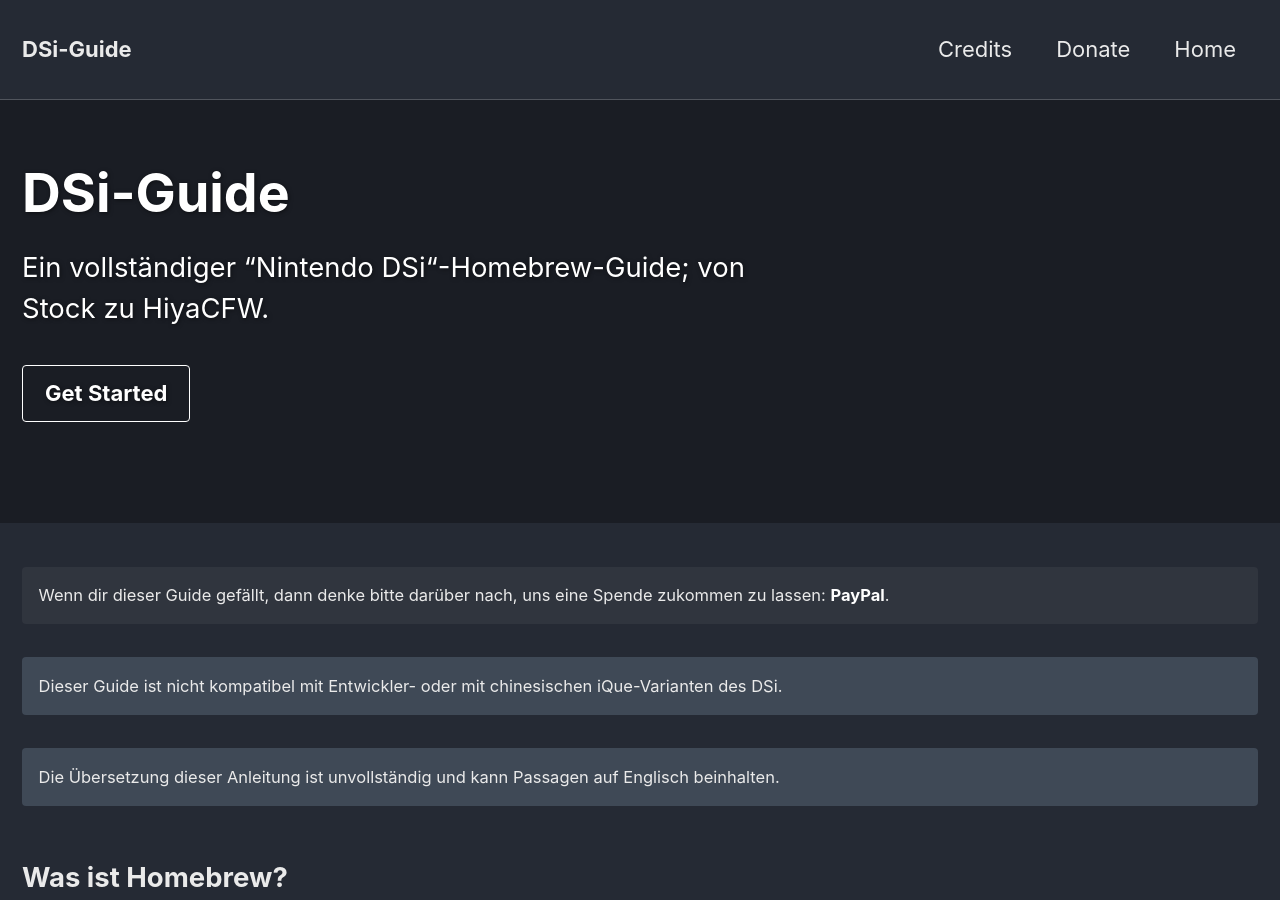
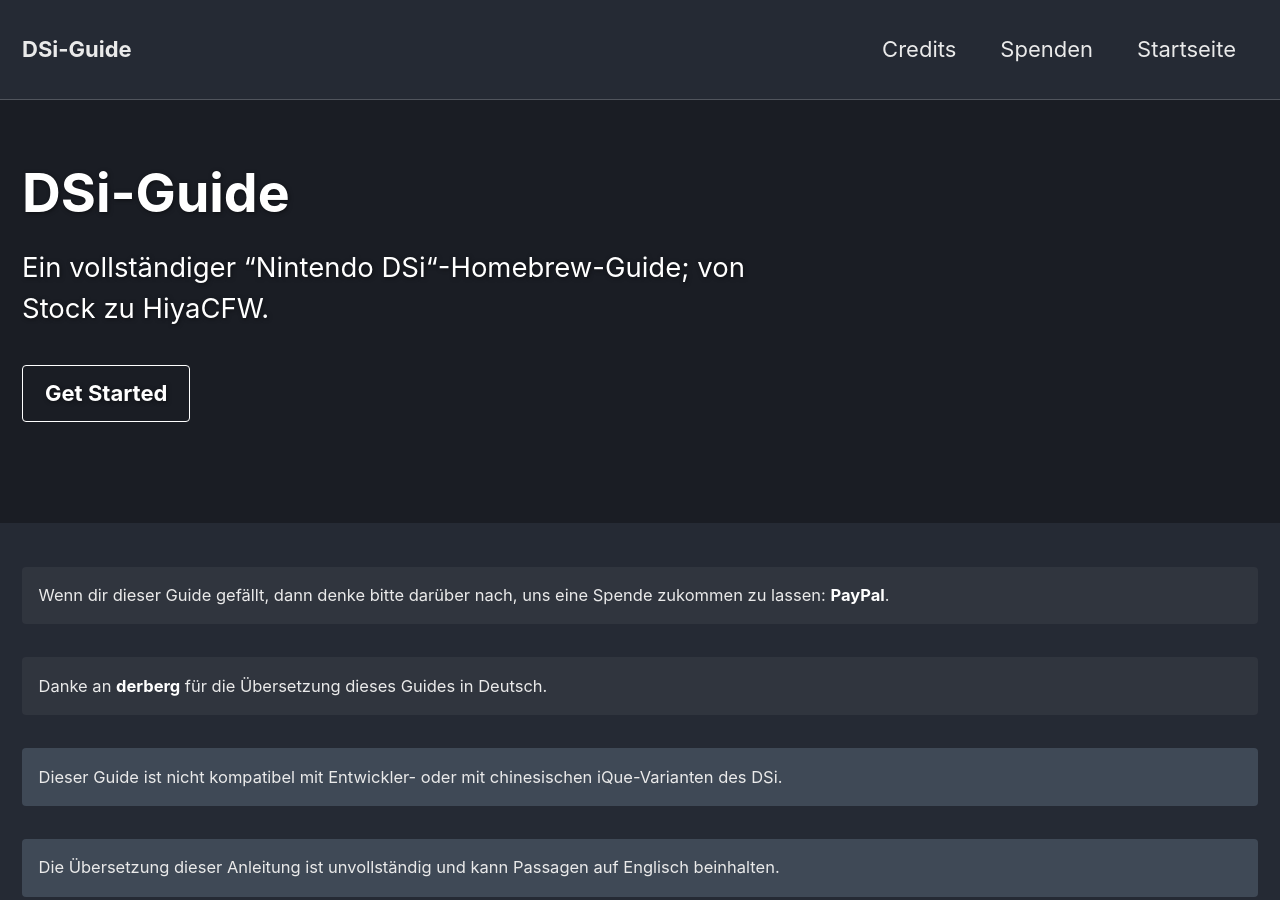
Before and after one commit to schrmh/dsi.de.cfw.guide, a Jekyll site: the page built from index.md, in a window 1280 px wide and 900 px high. Built offline with Jekyll 4.4.1, drawn with Linux system fonts in a browser that asks for light colours; nearby versions of some CDN libraries.

Commit message:
more translations

```diff
--- a/_data/navigation.yml
+++ b/_data/navigation.yml
@@ -2,9 +2,9 @@
 main:
   - title: "Credits"
     url: /credits
-  - title: "Donate"
-    url: /donate
-  - title: "Home"
+  - title: "Spenden"
+    url: /spenden
+  - title: "Startseite"
     url: https://cfw.guide/
 
 side:
--- a/_layouts/help.html
+++ b/_layouts/help.html
@@ -42,7 +42,8 @@
             </nav>
           </aside>
         {% endif %}
-		<p class="notice">Wenn dir dieser Guide gefällt, dann denke bitte darüber nach, uns eine Spende zukommen zu lassen: <a href="/donate/">PayPal</a>.</p>
+		<p class="notice">Wenn dir dieser Guide gefällt, dann denke bitte darüber nach, uns eine Spende zukommen zu lassen: <a href="/spenden/">PayPal</a>.</p>
+		<p class="notice">Danke an <a href="https://gbatemp.net/members/schrmh.366608/" target="_blank">derberg</a> für die Übersetzung dieses Guides in Deutsch.</p>
         {{ content }}
         {% if page.link %}<div><a href="{{ page.link }}" class="btn btn--primary">{{ site.data.ui-text[site.locale].ext_link_label | default: "Direct Link" }}</a></div>{% endif %}
       </section>
--- a/_layouts/single.html
+++ b/_layouts/single.html
@@ -42,7 +42,7 @@
             </nav>
           </aside>
         {% endif %}
-		<p class="notice">Wenn dir dieser Guide gefällt, dann denke bitte darüber nach, uns eine Spende zukommen zu lassen: <a href="/donate/">PayPal</a>.</p>
+		<p class="notice">Wenn dir dieser Guide gefällt, dann denke bitte darüber nach, uns eine Spende zukommen zu lassen: <a href="/spenden/">PayPal</a>.</p>
 		<p class="notice">Falls du Hilfe benötigst oder du Probleme hast, dann lese unsere <a href="/help/faq/">FAQ-Seite</a> oder frage uns auf <a href="/help/discord/">Discord</a>.</p>
 		<p class="notice">Danke an <a href="https://gbatemp.net/members/schrmh.366608/" target="_blank">derberg</a> für die Übersetzung dieses Guides in Deutsch.</p>
         {{ content }}
--- a/_layouts/splash.html
+++ b/_layouts/splash.html
@@ -16,7 +16,8 @@
     {% if page.last_modified_at %}<meta itemprop="dateModified" content="{{ page.last_modified_at | date: "%B %d, %Y" }}>{% endif %}
 
     <section class="page__content" itemprop="text">
-	  <div class="notice">Wenn dir dieser Guide gefällt, dann denke bitte darüber nach, uns eine Spende zukommen zu lassen: <a href="/donate/">PayPal</a>.</div>
+	  <div class="notice">Wenn dir dieser Guide gefällt, dann denke bitte darüber nach, uns eine Spende zukommen zu lassen: <a href="/spenden/">PayPal</a>.</div>
+		<p class="notice">Danke an <a href="https://gbatemp.net/members/schrmh.366608/" target="_blank">derberg</a> für die Übersetzung dieses Guides in Deutsch.</p>
 
 
       {{ content }}
```
Also changed, not shown: spenden.md (added, +22 -0 lines).
